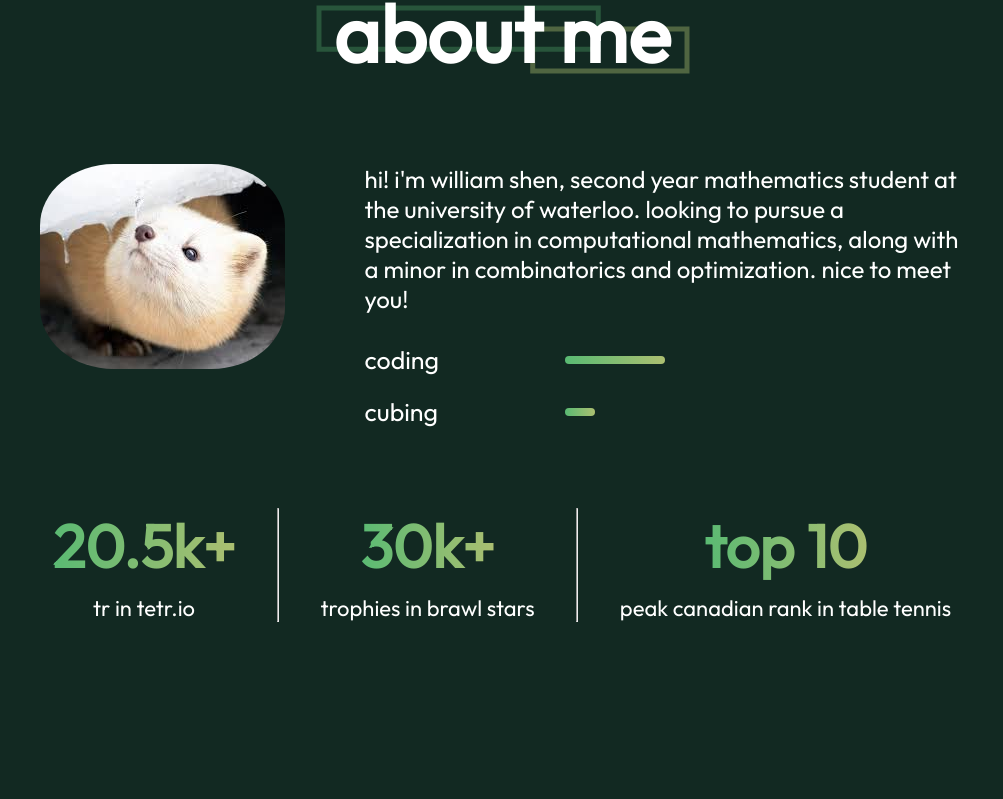
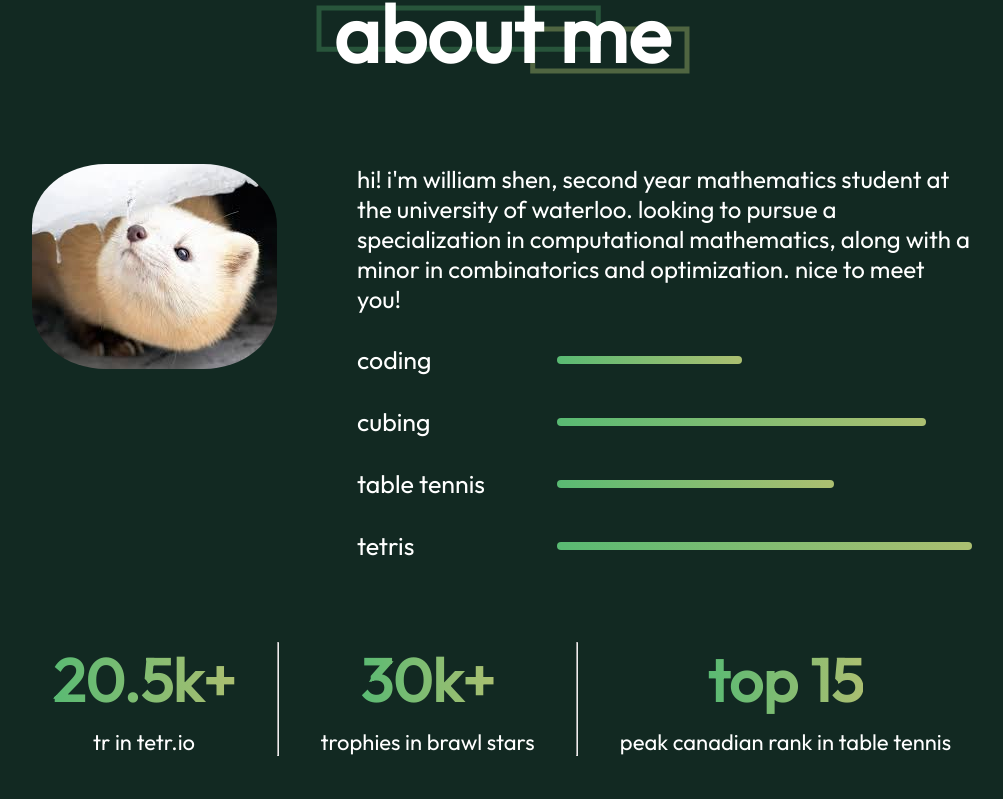
Before and after one commit to williamrshen/website, a React (Vite) app: page / in a window 1280 px wide. Shown: the part 884-1683 px from the top of the page, without its empty margins (138-1141 px from the left). Built offline with nearby package versions, Linux system fonts and the light colour scheme.

Commit message:
added stats in about

```diff
--- a/src/Components/About/About.css
+++ b/src/Components/About/About.css
@@ -12,7 +12,7 @@
 }
 
 .about-title h1 {
-    padding:0px 30px;
+    padding: 0px 30px;
     font-size: 80px;
     font-weight: 600;
 }
@@ -41,29 +41,50 @@
     gap: 10px;
     font-size: 24px;
     font-weight: 500;
-    max-width: 600px;
+    max-width: 650px;
 }
 
 .about-skills {
     display: flex;
     flex-direction: column;
-    gap: 20px;
+    gap: 30px;
 }
 
 .about-skill {
+    position: relative;
+    display: inline-block;
+}
+
+.about-skill-drop {
+    opacity: 0;
+    position: absolute;
+    padding: 5px 0px;
+    z-index: 1;
+    transition: all 0.2s;
+}
+
+.about-skill:hover {
+    height: 55px;
+}
+
+.about-skill:hover .about-skill-drop {
+    opacity: 1;
+}
+
+.about-skill-top {
     display: flex;
     gap: 50px;
     align-items: center;
     transition: 0.3s;
 }
 
-.about-skill p {
+.about-skill-top p {
     min-width: 150px;
     font-size: 25px;
     font-weight: 500;
 }
 
-.about-skill hr {
+.about-skill-top hr {
     outline: none;
     border: none;
     width: 50%;
@@ -71,6 +92,15 @@
     border-radius: 50px;
     background: linear-gradient(267deg, #acbf71, #59ba73);
 }
+
+.about-skill-top:hover {
+    transform: scale(1.01);
+    transition: 0.3s;
+}
+
+
+
+
 
 .about-achievements {
     display: flex;
@@ -101,16 +131,13 @@
     font-weight: 500;
 }
 
-.about-skill:hover {
-    transform: scale(1.05);
-    transition: 0.3s;
-}
-
 .about-achievement:hover {
     transform: scale(1.12);
     transition: 0.5s;
 }
 
+
+
 .about-left img {
     border-radius: 30%;
 }
--- a/src/Components/About/About.jsx
+++ b/src/Components/About/About.jsx
@@ -24,10 +24,40 @@ const About = () => {
                 </div>
                 <div className="about-skills">
                     <div className="about-skill">
-                        <p>coding</p><hr style={{width:"100px"}}/>
+                        <div className="about-skill-top">
+                            <p>coding</p><hr style={{width:"30%"}}/>
+                        </div>
+                        <div className="about-skill-drop">
+                            <p>competitive programming - c++, python. many data structures and algorithms.</p>
+                            <p>development - html, css, js, react, wix</p>
+                        </div>
                     </div>
                     <div className="about-skill">
-                        <p>cubing</p><hr style={{width:"30px"}}/>
+                        <div className="about-skill-top">
+                            <p>cubing</p><hr style={{width:"60%"}}/>
+                        </div>
+                        <div className="about-skill-drop">
+                            <p>cfop solver. 3x3 main</p>
+                            <p>single: 4.89, ao5: 7.62, ao12: 8.63</p>
+                        </div>
+                    </div>
+                    <div className="about-skill">
+                        <div className="about-skill-top">
+                            <p>table tennis</p><hr style={{width:"45%"}}/>
+                        </div>
+                        <div className="about-skill-drop">
+                            <p>former provincial team player</p>
+                            <p>3 time singles bronze medalist at ontario championships. peaked 11th in canada</p>
+                        </div>
+                    </div>
+                    <div className="about-skill">
+                        <div className="about-skill-top">
+                            <p>tetris</p><hr style={{width:"80%"}}/>
+                        </div>
+                        <div className="about-skill-drop">
+                            <p>modern tetris on tetr.io</p>
+                            <p>~21000 tr. top 1500 global, top 100 national</p>
+                        </div>
                     </div>
                 </div>
             </div>
@@ -44,7 +74,7 @@ const About = () => {
             </div>
             <hr/>
             <div className="about-achievement">
-                <h1>top 10</h1>
+                <h1>top 15</h1>
                 <p>peak canadian rank in table tennis</p>
             </div>
         </div>
--- a/src/Components/Hero/Hero.css
+++ b/src/Components/Hero/Hero.css
@@ -67,7 +67,7 @@
 
 .hero img {
     margin-top: 10px;
-    border-radius: 25%;
+    border-radius: 23%;
     width: 40%;
     height: auto;
 }
--- a/src/Components/Portfolio/Portfolio.css
+++ b/src/Components/Portfolio/Portfolio.css
@@ -78,6 +78,8 @@
 
 
 
+
+
 .portfolio-showmore {
     display: flex;
     align-items: center;
```
